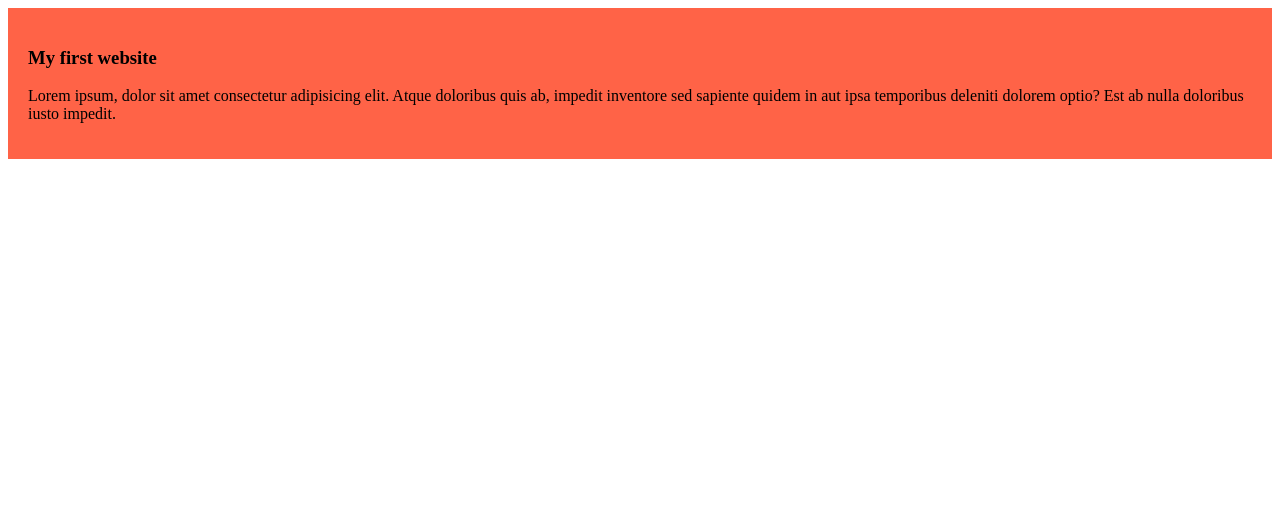
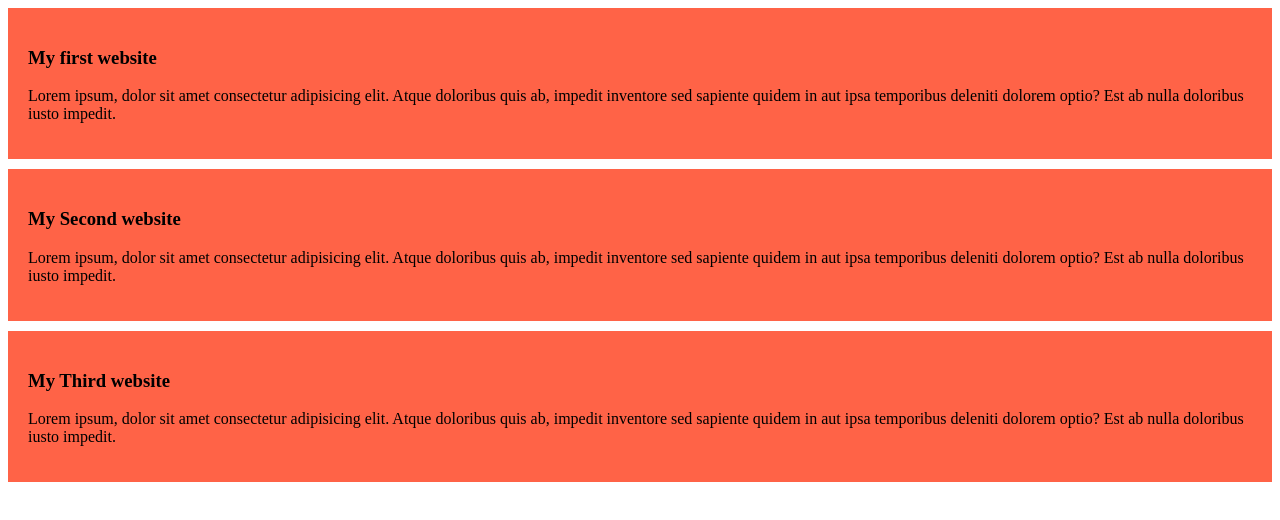
Before and after one commit to princemahmood117/my-simple-website, a plain HTML site: page index.html in a window 1280 px wide. Drawn offline with Linux system fonts and the light colour scheme.

Commit message:
added again

```diff
--- a/index.html
+++ b/index.html
@@ -11,5 +11,13 @@
         <h3>My first website</h3>
         <p>Lorem ipsum, dolor sit amet consectetur adipisicing elit. Atque doloribus quis ab, impedit inventore sed sapiente quidem in aut ipsa temporibus deleniti dolorem optio? Est ab nulla doloribus iusto impedit.</p>
     </div>
+    <div>
+        <h3>My Second website</h3>
+        <p>Lorem ipsum, dolor sit amet consectetur adipisicing elit. Atque doloribus quis ab, impedit inventore sed sapiente quidem in aut ipsa temporibus deleniti dolorem optio? Est ab nulla doloribus iusto impedit.</p>
+    </div>
+    <div>
+        <h3>My Third website</h3>
+        <p>Lorem ipsum, dolor sit amet consectetur adipisicing elit. Atque doloribus quis ab, impedit inventore sed sapiente quidem in aut ipsa temporibus deleniti dolorem optio? Est ab nulla doloribus iusto impedit.</p>
+    </div>
 </body>
 </html>
--- a/styles/style.css
+++ b/styles/style.css
@@ -1,4 +1,5 @@
 div{
     background-color: tomato;
     padding: 20px;
+    margin-bottom: 10px;
 }
```
